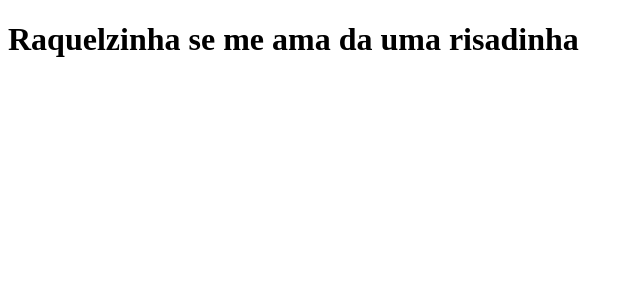
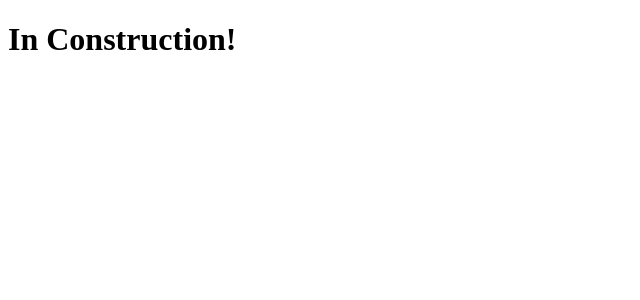
Before and after one commit to msbdacosta/clone-tabnews, a Next.js app: page / in a window 1280 px wide. Shown: the top 300 px of the page, without its empty margins (0-640 px from the left). Built offline with nearby package versions, Linux system fonts and the light colour scheme.

Commit message:
Home page updated to In construction

```diff
--- a/pages/index.js
+++ b/pages/index.js
@@ -1,9 +1,5 @@
 function Home() {
-  return <h1>Raquelzinha se me ama da uma risadinha</h1>;
-}
-
-function Teste() {
-  console.log();
+  return <h1>In Construction!</h1>;
 }
 
 export default Home;
```
